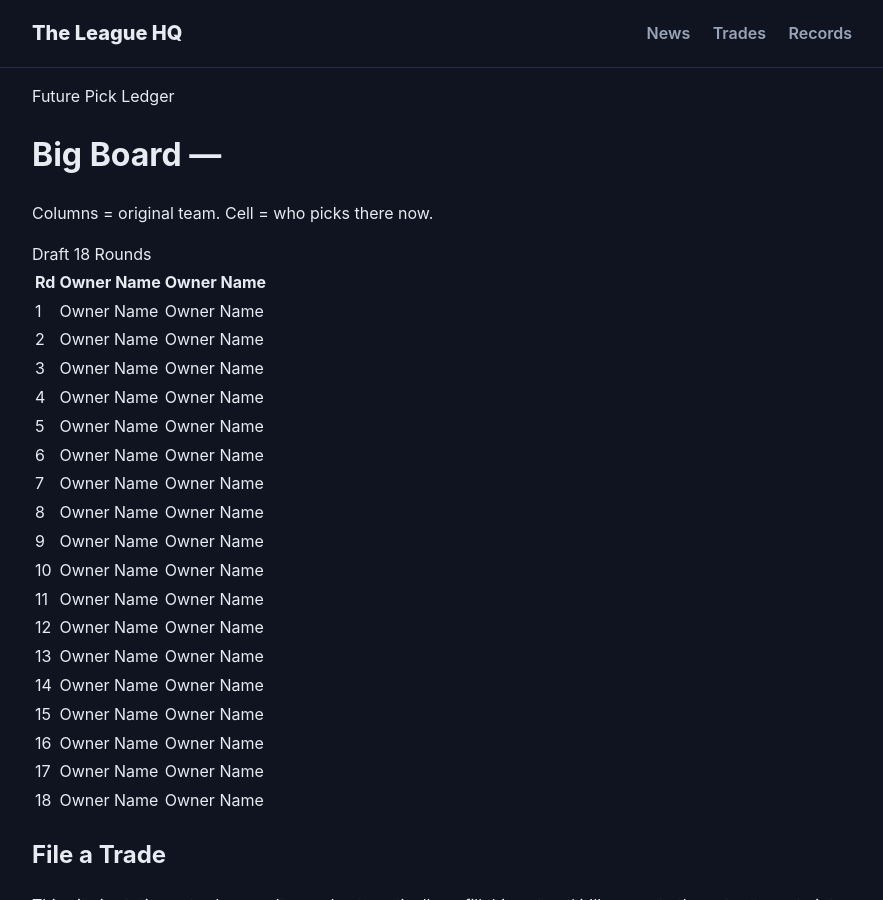
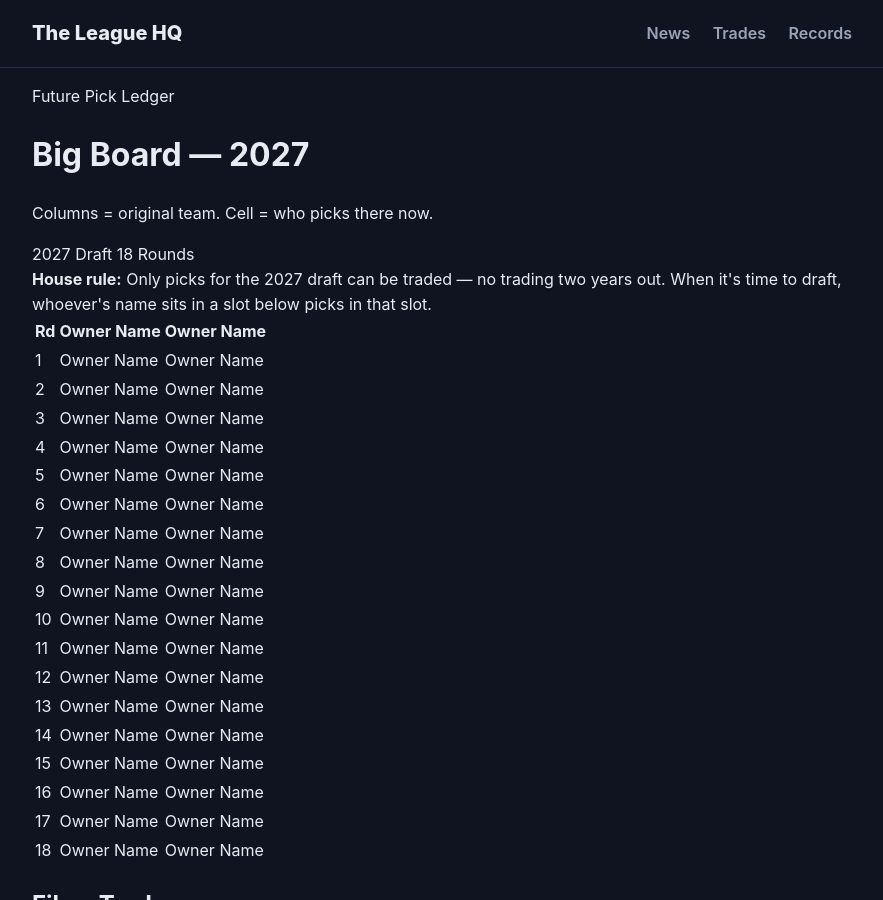
Before and after one commit to cullenhgn/D12-FFL-Website, a Jekyll site: the page built from future-picks/index.md, in a window 1280 px wide and 900 px high. Shown: the whole window, without its empty margins (198-1081 px from the left). Built offline with Jekyll 4.4.1, drawn with Linux system fonts in a browser that asks for light colours.

Commit message:
Update _config.yml

```diff
--- a/_config.yml
+++ b/_config.yml
@@ -9,6 +9,14 @@ url: "https://cullenhgn.github.io" # your full site URL once live, e.g. "https:/
 league_name: "The League"
 league_founded: 2015
 espn_league_id: "" # optional, put your ESPN league id here for reference links
+
+# Future draft pick board — edit these each year
+draft_year: 2027
+draft_rounds: 18
+trade_house_rule: >-
+  Only picks for the 2027 draft can be traded — no trading two years out.
+  When it's time to draft, whoever's name sits in a slot below picks in
+  that slot.
 
 # Build settings
 markdown: kramdown
```
